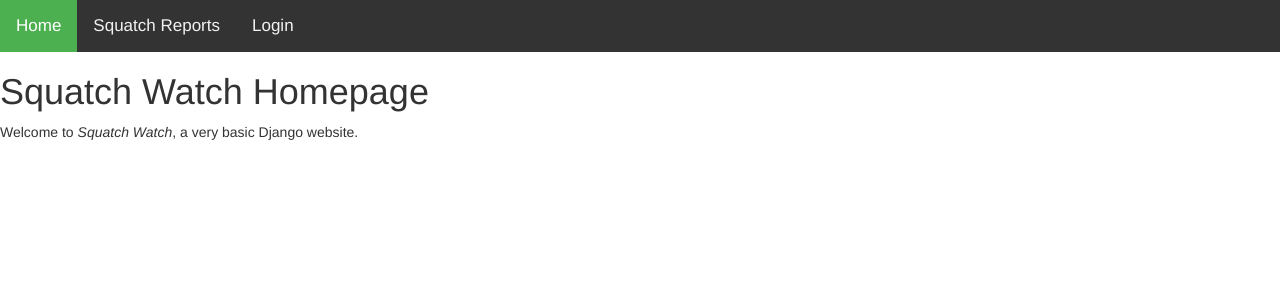
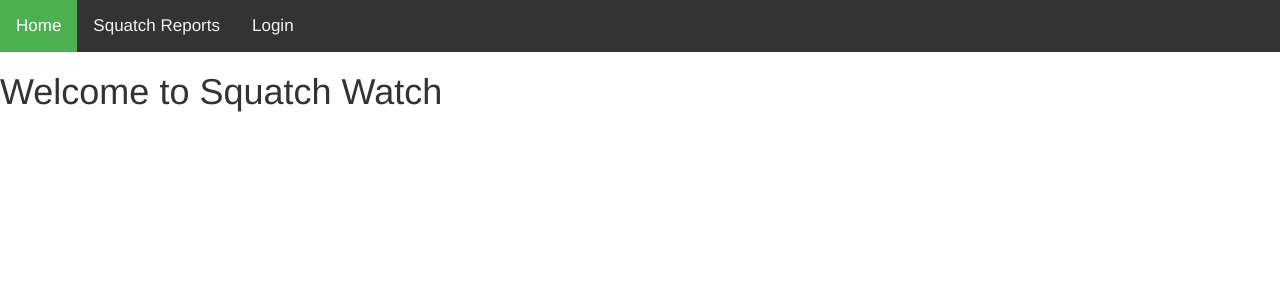
Before and after one commit to randy-darsh/squatchwatch, a Django app: page /catalog/ in a window 1280 px wide. Shown: the top 300 px of the page. Run offline with Django 3.2, Linux system fonts and the light colour scheme; some libraries are stand-ins or nearby versions.

Commit message:
homepage

```diff
--- a/catalog/templates/index.html
+++ b/catalog/templates/index.html
@@ -1,7 +1,4 @@
 {% extends "base_generic.html" %} {% block content %}
-<h1>Squatch Watch Homepage</h1>
-
-<p>Welcome to
-  <em>Squatch Watch</em>, a very basic Django website.</p>
+<h1>Welcome to Squatch Watch</h1>
 
 {% endblock %}
```
